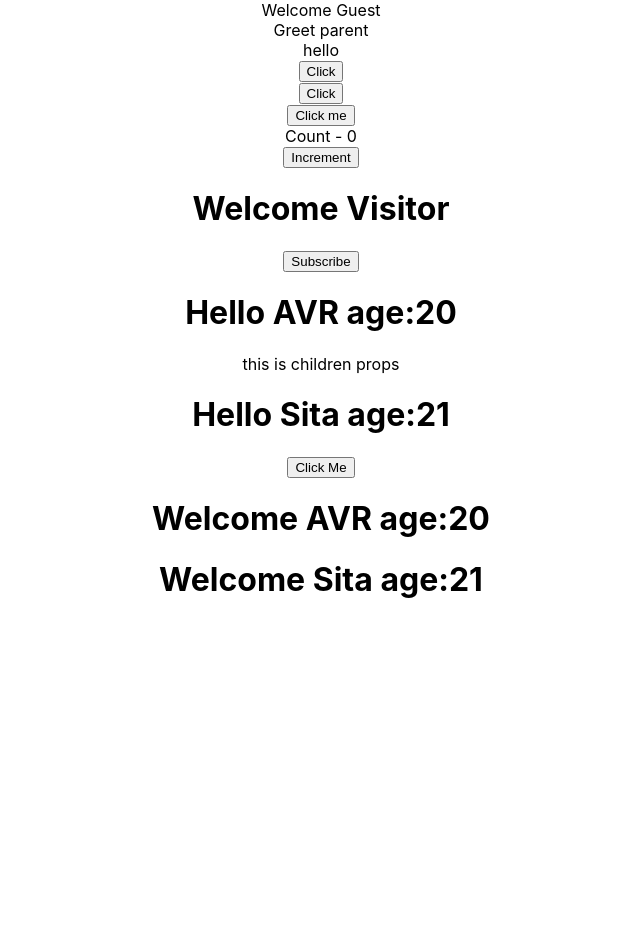
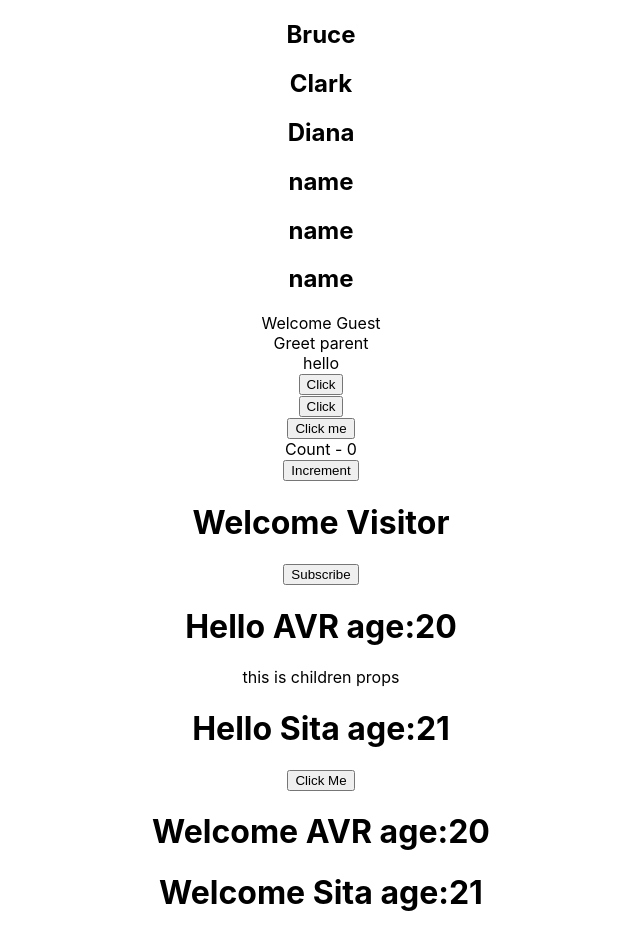
Before and after one commit to Vaishnavireddiee01/react-learn, a React (Create React App) app: page / in a window 1280 px wide. Shown: the whole page, without its empty margins (319-959 px from the left). Before the commit the page ends 800 px from the top, so only its background shows below. Built offline with nearby package versions, Linux system fonts and the light colour scheme.

Commit message:
List Rendering

```diff
--- a/src/App.js
+++ b/src/App.js
@@ -11,11 +11,13 @@
 import EventBind from './Component/EventBind'
 import ParentComponent from './Component/ParentComponent'
 import UserGreeting from './Component/UserGreeting';
-
+import NameList from './Component/NameList';
 class App extends Component {
   render() {
     return(
       <div className="App">
+        {/*using Lists*/}
+        <NameList />
         <UserGreeting/>
         <ParentComponent/>
         {/*Binding Events*/}
--- /dev/null
+++ b/src/Component/NameList.js
@@ -0,0 +1,18 @@
+import React from 'react'
+
+function NameList() {
+    const names=['Bruce', 'Clark', 'Diana']
+    const nameList=names.map(name => <h2>name</h2>)
+  return (
+    <div>
+        {
+            names.map(name => <h2>{name}</h2>)
+        }
+        {/*or*/}
+        {nameList}
+        {/*or*/}
+    </div>
+  )
+}
+
+export default NameList
```
